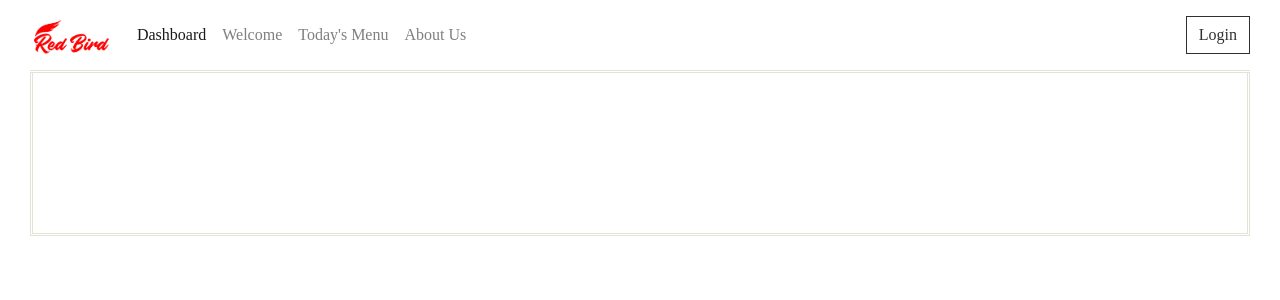
After one commit to adiboii/RedBird, a Django app: template RBApp/templates/forms/user-form.html in a window 1280 px wide. The commit adds this page. Shown: the top 300 px of the page. Run offline with Django 3.2, Linux system fonts and the light colour scheme; the template is opened without the code that fills it, so the values that code supplies are empty; some libraries are stand-ins or nearby versions; some web fonts are replaced.

```diff
--- a/RBApp/static/RBApp/js/custom-general.js
+++ b/RBApp/static/RBApp/js/custom-general.js
@@ -0,0 +1,7 @@
+$(document).ready(function () {
+    $('#example')
+            .dataTable({
+                "responsive": true,
+                "ajax": 'data.json'
+            });
+});
--- /dev/null
+++ b/RBApp/templates/forms/user-form.html
@@ -0,0 +1,45 @@
+{% load static %}
+{% block headerinclude %}
+  <!-- Links and Style (CSS) -->
+	<meta charset="UTF-8" />
+	<meta name="viewport" content="width=device-width, initial-scale=1.0"/>
+	<meta http-equiv="X-UA-Compatible" content="ie=edge" />
+	<link href="https://unpkg.com/aos@2.3.1/dist/aos.css" rel="stylesheet">
+	<link rel="stylesheet" href="{% static 'RBApp/css/style.css'%}" />
+	<script src="{% static 'RBApp/js/jquery.min.js' %}"></script>
+	<link rel="icon" href="" />
+    <title>Red Bird</title>
+{% endblock headerinclude %}
+
+{% block footerinclude %}
+	<script src="{% static 'RBApp/js/bootstrap.min.js'%}"></script>
+	<script src="https://unpkg.com/aos@2.3.1/dist/aos.js"></script>
+	<script src="{% static 'RBApp/js/custom-general.js'%}"></script>
+
+
+{% endblock footerinclude %}
+
+{% block content %}
+    <nav class="navbar navbar-expand-md navbar-light fixed-top bg-white"> <a class="navbar-brand" href="./index"><img src="{% static 'RBApp/img/Logos/logo.png'%}"></a>
+            <button
+            class="navbar-toggler" type="button" data-toggle="collapse" data-target="#navbarsExampleDefault"
+            aria-controls="navbarsExampleDefault" aria-expanded="false" aria-label="Toggle navigation"> <span class="navbar-toggler-icon"></span>
+                </button>
+                <div class="collapse navbar-collapse" id="navbarsExampleDefault">
+                    <ul class="navbar-nav mr-auto">
+                        <li class="nav-item active"> <a class="nav-link" href="/dashboard">Dashboard</a>
+                        </li>
+                        <li class="nav-item"> <a class="nav-link" href="/index">Welcome<span class="sr-only">(current)</span></a>
+                        </li>
+                        <li class="nav-item"> <a class="nav-link" href="/index">Today's Menu</a>
+                        </li>
+                        <li class="nav-item"> <a class="nav-link" href="/aboutus">About Us</a>
+                        </li>
+                    </ul> <a href="/login"
+                    class="btn btn-outline-dark">Login</a>
+                </div>
+    </nav>
+    <div class="maincontent">
+        <div class="container">
+
+{% endblock %}
```
Also changed, not shown: RBApp/templates/Dashboard.html (+13 -2 lines), RBApp/templates/index.html (+0 -27 lines).
